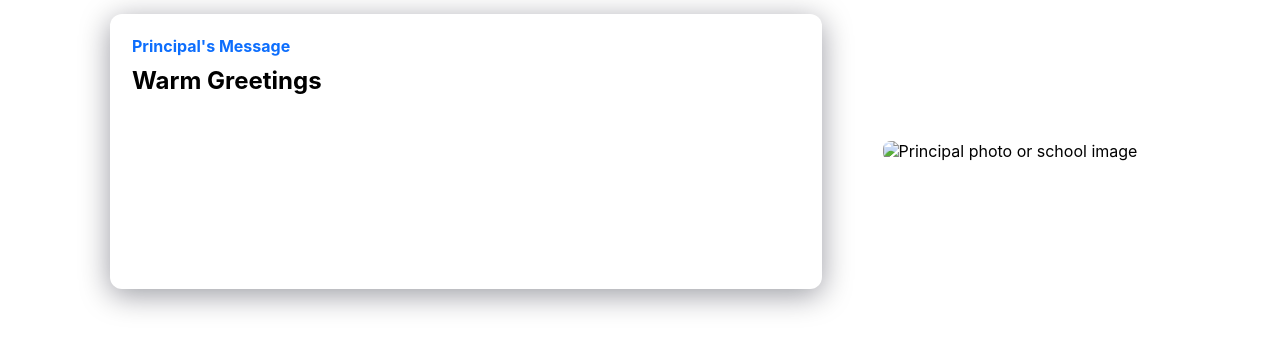
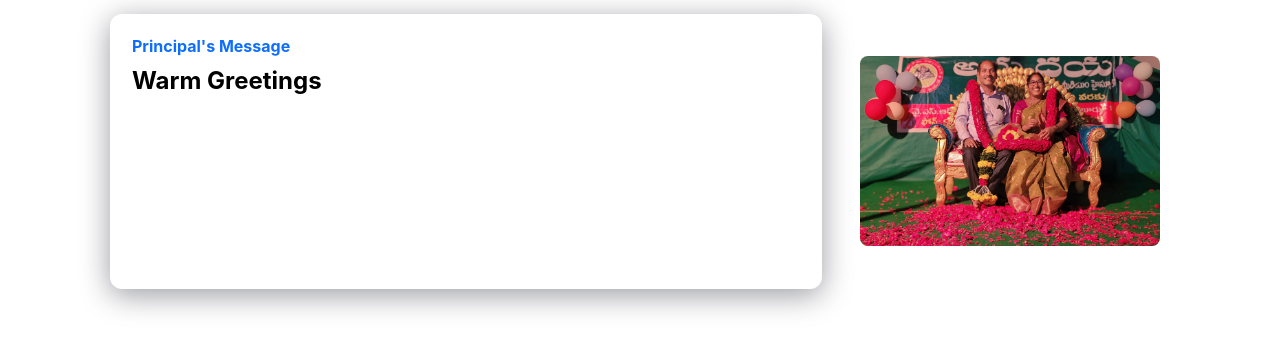
Before and after one commit to Nithin971/abhudhaya-english-medium-school, a plain HTML site: page index.html in a window 1280 px wide. Shown: the part 578-927 px from the top of the page. Drawn offline with Linux system fonts and the light colour scheme.

Commit message:
Update index.html

```diff
--- a/index.html
+++ b/index.html
@@ -48,7 +48,7 @@
       </p>
     </div>
     <div class="right-image">
-      <img src="assets/principal.jpg" alt="Principal photo or school image">
+      <img src="principal.jpg" alt="Principal image">
     </div>
   </div>
 
```
